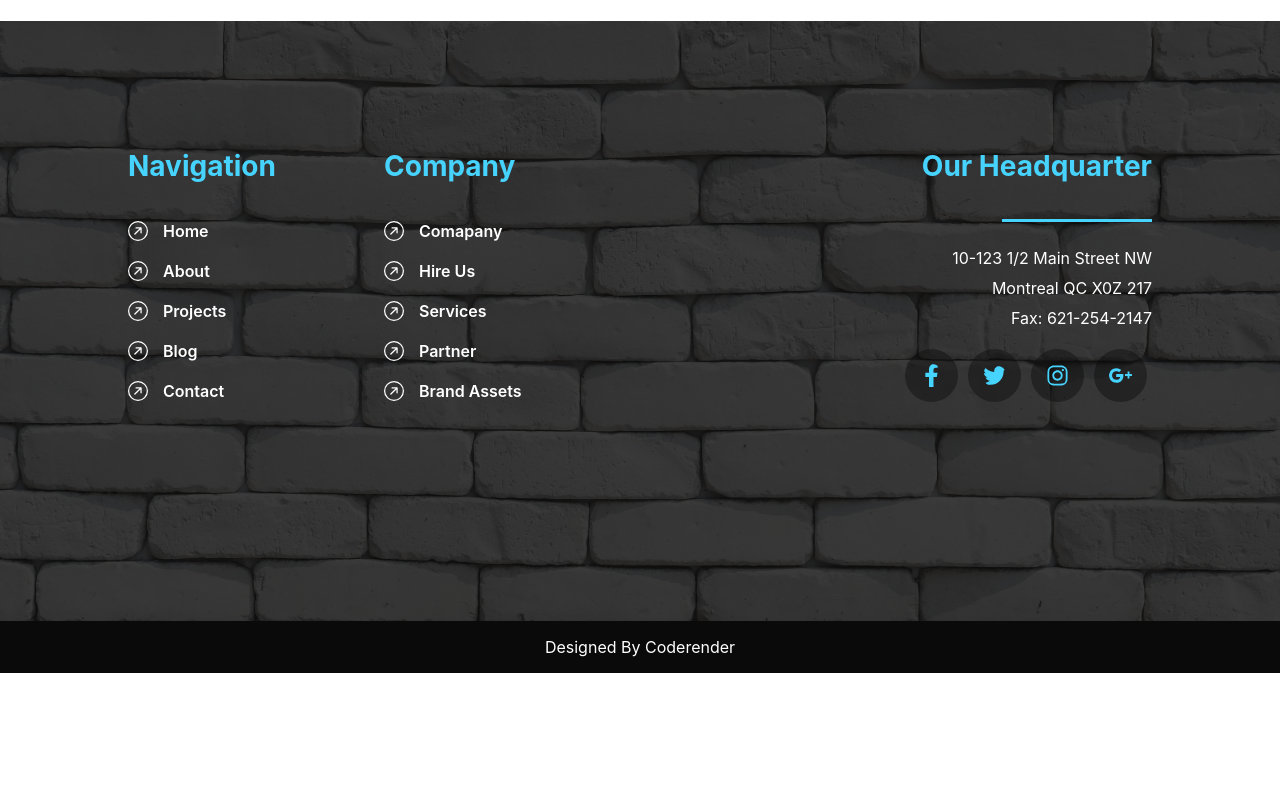
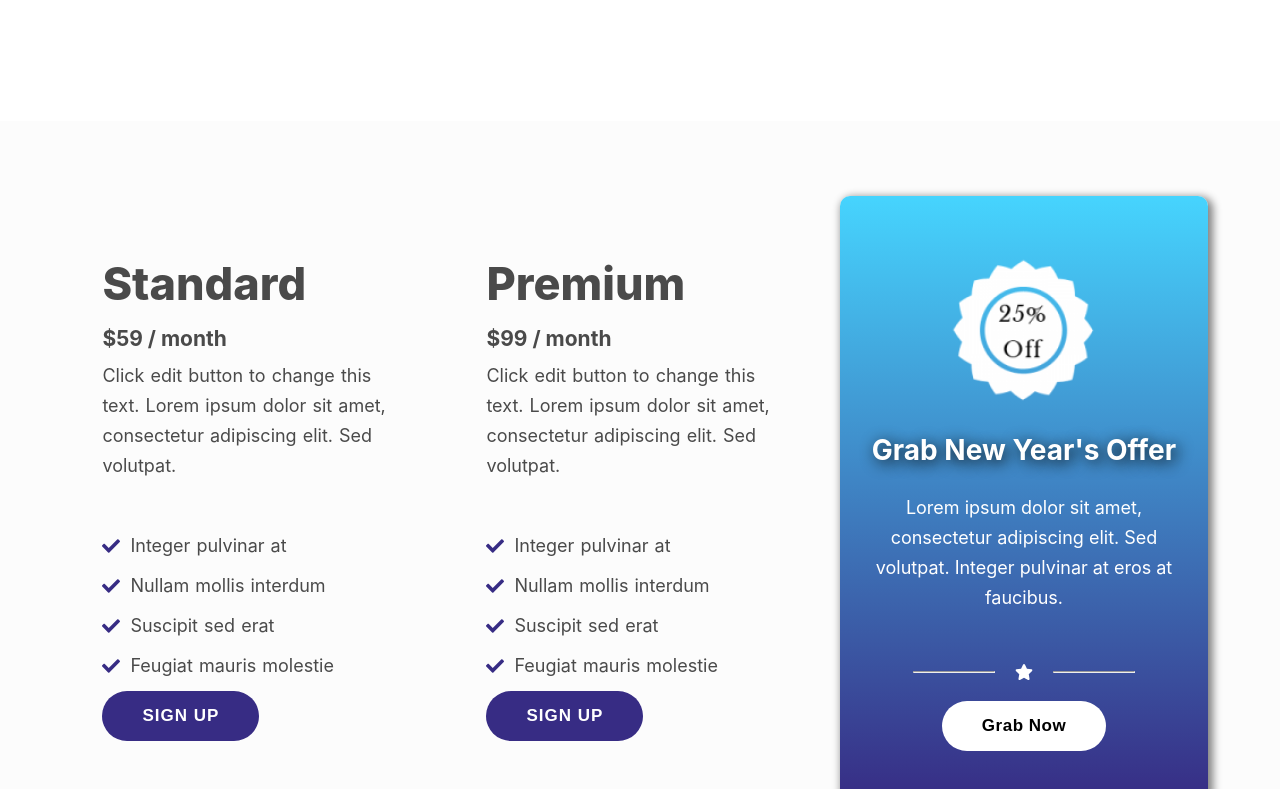
Before and after one commit to Tech-Genius/hagency, a React (Vite) app: page / in a window 1280 px wide. Shown: the part 4867-5656 px from the top of the page. Before the commit the page ends 5540 px from the top, so only its background shows below. Built offline with nearby package versions, Linux system fonts and the light colour scheme; the HTML template or start-up script is replaced by a standard one.

Commit message:
add more sections to homepage

```diff
--- a/src/Components/Home.jsx
+++ b/src/Components/Home.jsx
@@ -4,9 +4,11 @@ import { BsArrowUpRightCircle } from "react-icons/bs";
 import { FaStar } from "react-icons/fa";
 import { FaJournalWhills } from "react-icons/fa";
 import { FaDollarSign } from "react-icons/fa";
+import { FaCheck } from "react-icons/fa";
 import { FaArrowUp } from "react-icons/fa";
 import { FaCode } from "react-icons/fa";
 import letwork from './assets/images/hagency-3.jpg'
+import pricingDiscount from './assets/images/pricing.png'
 function Home() {
     return (
         <div className={style.homepage}>
@@ -194,14 +196,45 @@ function Home() {
 
             <div className={style.pricing}>
                 <div className={style.pricingInner}>
-                    <div className={style.pricingBox}>
+                    <div className={style.pricingBox} id={style.standard}>
+                        <h3>Standard</h3>
+                        <h5>$59 / month</h5>
+                        <p>Click edit button to change this text. Lorem ipsum dolor sit amet, consectetur adipiscing elit. Sed volutpat.</p>
+
+                        <div className={style.checkmarks}>
+                            <p><FaCheck className={style.pricingIcon} /> Integer pulvinar at</p>
+                            <p><FaCheck className={style.pricingIcon} /> Nullam mollis interdum</p>
+                            <p><FaCheck className={style.pricingIcon} /> Suscipit sed erat</p>
+                            <p><FaCheck className={style.pricingIcon} /> Feugiat mauris molestie</p>
+                        </div>
+                        <Link><button>SIGN UP</button></Link>
+                    </div>
+                    <div className={style.pricingBox} id={style.premium}>
+                        <h3>Premium</h3>
+                        <h5>$99 / month</h5>
+                        <p>Click edit button to change this text. Lorem ipsum dolor sit amet, consectetur adipiscing elit. Sed volutpat.</p>
+
+                        <div className={style.checkmarks}>
+                            <p><FaCheck className={style.pricingIcon} /> Integer pulvinar at</p>
+                            <p><FaCheck className={style.pricingIcon} /> Nullam mollis interdum</p>
+                            <p><FaCheck className={style.pricingIcon} /> Suscipit sed erat</p>
+                            <p><FaCheck className={style.pricingIcon} /> Feugiat mauris molestie</p>
+                        </div>
+                        <Link><button>SIGN UP</button></Link>
 
                     </div>
-                    <div className={style.pricingBox}>
+                    <div className={style.pricingBox} id={style.grab}>
+                        <img src={pricingDiscount} alt="" />
+                        <h3>Grab New Year's Offer</h3>
+                        <p>Lorem ipsum dolor sit amet, consectetur adipiscing elit. Sed volutpat. Integer pulvinar at eros at faucibus.</p>
 
-                    </div>
-                    <div className={style.pricingBox}>
+                        <div className={style.star}>
+                            <hr />
+                            <FaStar className={style.pricingBoxIcon} />
+                            <hr />
 
+                        </div>
+                        <Link><button>Grab Now</button></Link>
                     </div>
                 </div>
 
--- a/src/Components/assets/css/Home.module.css
+++ b/src/Components/assets/css/Home.module.css
@@ -439,12 +439,139 @@
 
 
 
+/* pricing */
+
+.pricing{
+    margin-top: 100px;
+    display: grid;
+    background-color: #FCFCFC;
+    padding: 100px 0px;
+}
+
+.pricingInner{
+    width: 90%;
+    justify-self: center;
+    grid-template-columns: 1fr 1fr 1fr;
+    display: grid;
+   align-items: center;
+}
+
+.pricingInner .pricingBox{
+    width: 80%;
+    justify-self: center;
+}
+
+.pricingBox#standard h3, .pricingBox#premium h3{
+    font-size: 45px;
+    font-weight: 800;
+    color: #4A4A4A;
+    margin-bottom: 15px;
+    margin-top: 0;
+}
+
+.pricingBox#standard h5, .pricingBox#premium h5{
+font-size: 21px;
+margin: 0;
+color: #4A4A4A;
+}
+
+.pricingBox#standard p, .pricingBox#premium p{
+    font-size: 18px;
+    color: #4A4A4A;
+    word-spacing: 1px;
+    line-height: 30px;
+}
+
+.pricingBox .checkmarks{
+    margin-top: 50px;
+}
+.pricingBox .pricingIcon{
+    color: #372C84;
+    margin-right: 10px;
+    font-size: 18px;
+}
+
+.pricingBox p{
+    display: flex;
+    align-items: center;
+    margin: 10px 0px;
+}
+
+.pricingBox#standard button, .pricingBox#premium button{
+    padding: 15px 40px;
+    background-color: #372C84;
+    border-radius: 30px;
+    font-size: 17px;
+    color: white;
+    font-weight:800;
+    letter-spacing: 1px;
+    border: none;
+    outline: none;
+    cursor:  pointer;
+}
 
 
+.pricingBox#grab{
+    background: linear-gradient(#46D4FE ,#372C84);
+    border-radius: 10px;
+text-align: center;
+box-shadow: 3px 3px 8px 2px grey;
+height: 100%;
+padding-top: 50px !important;
+padding-top: 50px !important;
+}
+
+.pricingBox#grab img{
+    height: 170px;
+}
+
+.pricingBox#grab h3{
+    color: white;
+    text-shadow: 3px 3px 15px rgb(10, 10, 10);
+    font-size: 28px;
+    margin-top: 10px;
+    font-weight: bold;
+}
+
+.pricingBox#grab {
+    text-align: center;
+    color: white;
+    font-size: 18px;
+    padding: 0px 30px;
+    line-height: 30px;
+}
 
 
+.pricingBox#grab .star{
+    width: 100%;
+    display: flex;
+    align-items: center !important;
+    justify-content: center;
+    margin-top: 50px;
+    margin-bottom: 20px;
 
+}
 
+.pricingBox#grab .star hr{
+    width: 80px;
+    margin: 0;
+}
+
+.pricingBox#grab .star .pricingBoxIcon{
+    margin: 0px 20px;
+}
+
+.pricingBox#grab button{
+    padding: 15px 40px;
+    background-color: white;
+    border-radius: 30px;
+    font-size: 17px;
+    font-weight:800;
+    letter-spacing: 0.5px;
+    border: none;
+    outline: none;
+    cursor:  pointer;
+}
 
 
 
@@ -604,4 +731,32 @@
 .changeManagementBox#text2 p{
     font-size: 16px;
 }
+
+/* pricing */
+.pricingInner{
+    grid-template-columns: 1fr;
 }
+.pricingInner .pricingBox{
+    margin: 40px 0px;
+    width: 90%;
+}
+
+.pricingBox#grab{
+padding: 30px 20px !important;
+height: auto;
+}
+.pricingBox#grab img{
+    height: 140px;
+}
+
+.pricingBox#grab h3{
+font-size: 23px;
+}
+
+.pricingBox#standard h3, .pricingBox#premium h3{
+    font-size: 30px;
+}
+.pricingBox#standard h5, .pricingBox#premium h5{
+    font-size: 17px;
+}
+}
```
Also changed, not shown: src/Components/assets/images/pricing.png (added).
